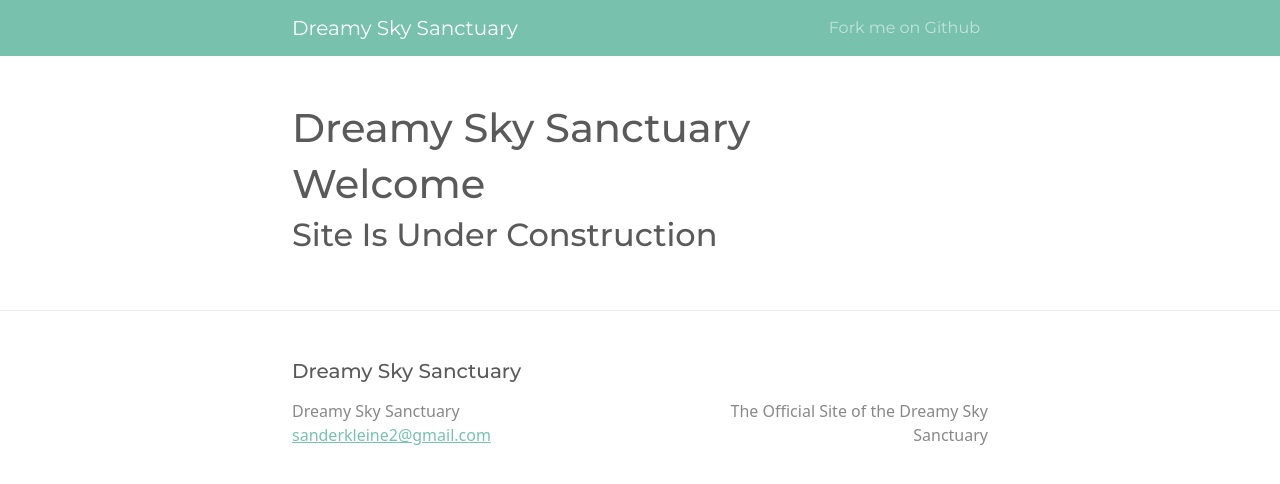
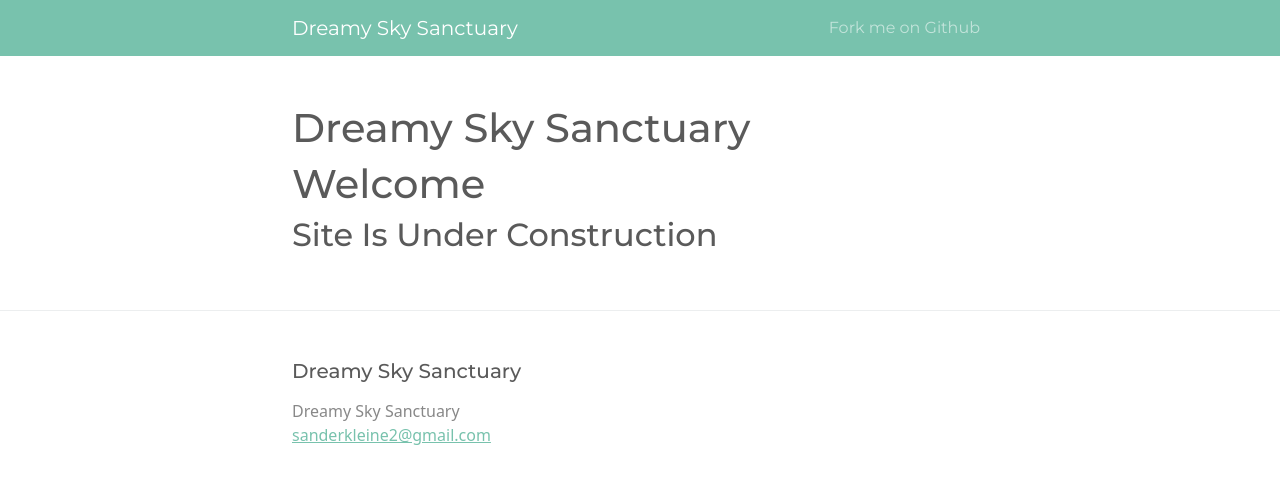
Before and after one commit to sander1946/Dreamy-site, a Jekyll site: the page built from index.md, in a window 1280 px wide. Shown: the top 484 px of the page. Built offline with Jekyll 4.4.1, drawn with Linux system fonts in a browser that asks for light colours; part of the change alters nothing that is shown.

Commit message:
Update _config.yml

```diff
--- a/_config.yml
+++ b/_config.yml
@@ -15,8 +15,8 @@
 # in the templates via {{ site.myvariable }}.
 title: Dreamy Sky Sanctuary
 email: "sanderkleine2@gmail.com"
-description: >- # this means to ignore newlines until "baseurl:"
-  The Official Site of the Dreamy Sky Sanctuary
+#description: >- # this means to ignore newlines until "baseurl:"
+  #The Official Site of the Dreamy Sky Sanctuary
 baseurl: "/" # the subpath of your site, e.g. /blog
 url: "https://dreamyskysanctuary.com" # the base hostname & protocol for your site, e.g. http://example.com
 #twitter_username: ---
```
